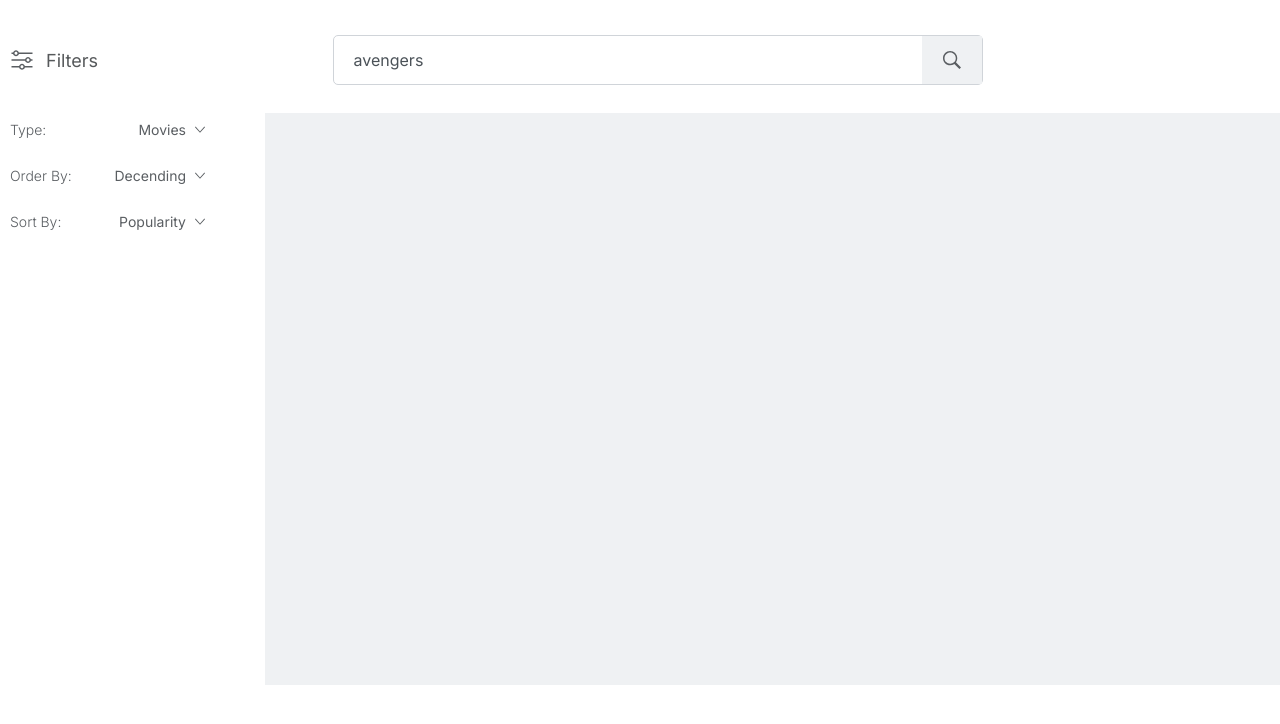
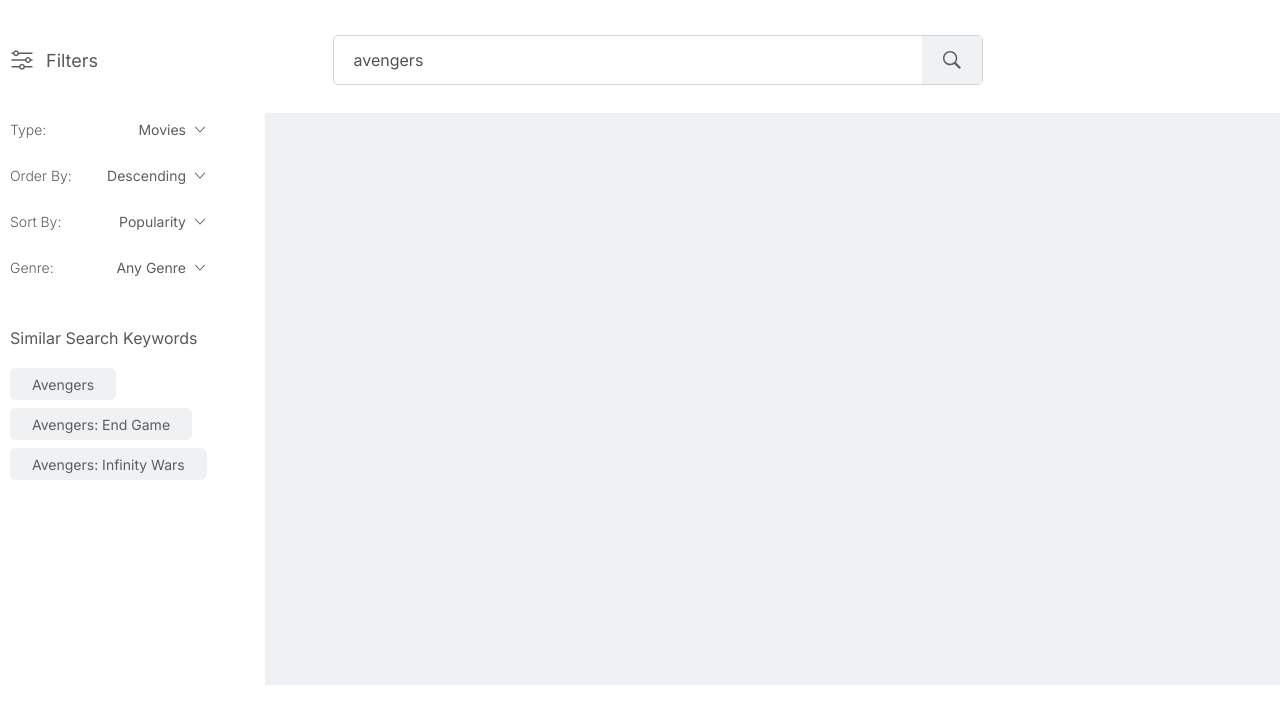
Before and after one commit to mansoor-roeen-glitch/shiny-potato, a React (Create React App) app: page / in a window 1280 px wide. Both pictures are taken after a click on the element "Avengers". Shown: the top 724 px of the page. Built offline with nearby package versions, Linux system fonts and the light colour scheme.

Commit message:
changes made

```diff
--- a/package.json
+++ b/package.json
@@ -6,9 +6,11 @@
     "@testing-library/jest-dom": "^5.16.2",
     "@testing-library/react": "^12.1.2",
     "@testing-library/user-event": "^13.5.0",
+    "axios": "^0.26.0",
     "history": "^5.2.0",
     "react": "^17.0.2",
     "react-dom": "^17.0.2",
+    "react-onclickoutside": "^6.12.1",
     "react-router": "^6.2.1",
     "react-router-dom": "^6.2.1",
     "react-scripts": "5.0.0",
--- a/src/components/FilterSelect.js
+++ b/src/components/FilterSelect.js
@@ -1,26 +1,45 @@
 // Dependencies
-import styled from 'styled-components';
-import React, {useState} from 'react'
+import styled from 'styled-components'
+import React, {useState, useRef, useEffect} from 'react'
 import { COLORS, FILTERS } from '../constants'
-import Icon from './Icon';
+import Icon from './Icon'
 
 export default function FilterSelect({title, options, option}) {
 
+  // Reference to Filter Select Wrapper
+  const nodeRef = useRef();
+
 	// Component States
   const [isDropdownActive, setIsDropdownActive] = useState(false)
+  const [selectedOption, setSelectedOption] = useState(option)
 
-  // Function to toggle the state of the dropdown
+  // toggle state of dropdown
   const handleDropdownToggle = () => setIsDropdownActive(!isDropdownActive);
 
-  // Function to hide the dropdown when clicked outside the container
-  const handleBlur = (event) => {
-    if (event.target.localName === 'Button') {
-      return null;
+  // updating selected option
+  const updateSelectedOption = (index) => {
+    setSelectedOption(index);
+    setIsDropdownActive(false)
+  }
+
+  // handle mousedown
+  const handleClick = e => {
+    if (nodeRef.current.contains(e.target)) {
+      // inside click
+      return;
     }
-
-    setIsDropdownActive(false);
+    // outside click
+    setIsDropdownActive(false)
   };
 
+  useEffect(() => {
+    // add when mounted
+    document.addEventListener("mousedown", handleClick);
+    // return function to be called when unmounted
+    return () => {
+      document.removeEventListener("mousedown", handleClick);
+    };
+  })
 
   return (
 
@@ -30,10 +49,10 @@ export default function FilterSelect({title, options, option}) {
           {title}
         </Title>
       </TitleWrapper>
-      <ButtonWrapper onBlur={handleBlur}>
+      <ButtonWrapper>
         <Button onClick={handleDropdownToggle} isDropdownActive={isDropdownActive}>
           <ButtonText>
-            {option}
+            {options[selectedOption]}
           </ButtonText>
           <ButtonIcon>
             <Icon
@@ -46,13 +65,12 @@ export default function FilterSelect({title, options, option}) {
             />
           </ButtonIcon>
         </Button>
-        <Selecter backgroundColor={COLORS.backgroundColorTypeB} dropshadow={FILTERS.primaryBoxshadow} isDropdownActive={isDropdownActive}>
-          <SelectorOption onClick={() => {console.log('click happened')}}>
-            <SelectorOptionText>Shows</SelectorOptionText>
-          </SelectorOption>
-          <SelectorOption>
-            <SelectorOptionText>Shows</SelectorOptionText>
-          </SelectorOption>
+        <Selecter ref={nodeRef} backgroundColor={COLORS.backgroundColorTypeB} dropshadow={FILTERS.primaryBoxshadow} isDropdownActive={isDropdownActive}>
+          {options.map((item, index) => (
+            <SelectorOption key={index} onClick={() => {updateSelectedOption(index)}}>
+              <SelectorOptionText>{item}</SelectorOptionText>
+            </SelectorOption>
+          ))}
         </Selecter>
       </ButtonWrapper>
     </MainWrapper>
@@ -92,8 +110,10 @@ const Selecter = styled.div `
 	height: fit-content;
 	list-style: none;
 	display: ${props => props.isDropdownActive ? 'initial' : 'none'};
+
+  right: 0px;
   box-shadow: 0px 0px 2px 0px #bacbd3;
-
+  min-width: 115px;
   width: calc(100% - 2px);
   top: calc(100% + 4px);
 	padding: 8px;
--- /dev/null
+++ b/src/components/FiltersSection.js
@@ -0,0 +1,101 @@
+// Dependencies
+import React from 'react'
+import styled from 'styled-components'
+
+// Components
+import Icon from '../components/Icon';
+import FilterSelect from './FilterSelect'
+import { DROPDOWNS } from '../constants';
+
+export default function FiltersSection() {
+
+  return (
+
+    <FiltersWrapper>
+
+      <FiltersHeader>
+        <Icon
+          iconFile='filters-icon.svg'
+          iconAlt='Filters Icon'
+          iconSize={{
+          iconHeight: 24,
+          iconWidth: 24,
+          }}
+        />
+        <HeaderText>
+            Filters
+        </HeaderText>
+      </FiltersHeader>
+
+      <FiltersContent>
+        <FiltersGrid>
+          <FilterSelect
+            title='Type:'
+            option={0}
+            options={DROPDOWNS.filterTypeDropdown}
+          />
+          <FilterSelect
+            title='Order By:'
+            option={0}
+            options={DROPDOWNS.filterOrderDropdown}
+          />
+          <FilterSelect
+            title='Sort By:'
+            option={0}
+            options={DROPDOWNS.filterSortDropdown}
+          />
+          <FilterSelect
+            title='Genre:'
+            option={0}
+            options={DROPDOWNS.filtersGenreDropdown}
+          />
+        </FiltersGrid>
+      </FiltersContent>
+
+    </FiltersWrapper>
+  )
+}
+
+
+const FiltersGrid = styled.div `
+  width: 100%;
+  padding: 0px 10px;
+  grid-template-columns: 1fr;
+  grid-template-rows: auto;
+  grid-row-gap: 14px;
+
+  display: grid;
+`;
+
+const HeaderText = styled.span `
+  font-size: 18px;
+
+  display: flex;
+  align-items: center;
+  color: #56595B;
+`;
+
+const FiltersContent = styled.div `
+  width: 100%;
+  height: fit-content;
+`;
+
+const FiltersHeader = styled.div `
+  height: 50px;
+  width: 100%;
+  column-gap: 12px;
+  padding-left: 10px;
+
+  display: flex;
+  align-items: center;
+`;
+
+const FiltersWrapper = styled.div `
+  width: 100%;
+  row-gap: 28px;
+  padding-bottom: 20px;
+
+  height: fit-content;
+  display: flex;
+  flex-direction: column;
+`;
--- /dev/null
+++ b/src/components/SimilarKeywordsSection.js
@@ -0,0 +1,125 @@
+// Dependencies
+import React from 'react'
+import { Link } from 'react-router-dom';
+import styled from 'styled-components';
+
+export default function SimilarKeywordsSection() {
+
+  return (
+
+    <MainWrapper>
+
+      <Header>
+        <HeaderText>
+            Similar Search Keywords
+        </HeaderText>
+      </Header>
+
+      <Content>
+        <Grid>
+
+          <GridItem>
+            <Link to='/avengers' style={{textDecoration: 'none'}}>
+              <Button>
+                <ButtonText>
+                  Avengers
+                </ButtonText>
+              </Button>
+            </Link>
+          </GridItem>
+
+          <GridItem>
+            <Link to='/avengers' style={{textDecoration: 'none'}}>
+              <Button>
+                <ButtonText>
+                  Avengers: End Game
+                </ButtonText>
+              </Button>
+            </Link>
+          </GridItem>
+
+          <GridItem>
+            <Link to='/avengers' style={{textDecoration: 'none'}}>
+              <Button>
+                <ButtonText>
+                  Avengers: Infinity Wars
+                </ButtonText>
+              </Button>
+            </Link>
+          </GridItem>
+
+        </Grid>
+      </Content>
+
+    </MainWrapper>
+  )
+}
+
+const ButtonText = styled.span `
+	font-size: 14px;
+
+	text-align: center;
+	color: #5A5E62;
+`;
+
+const Button = styled.button `
+  background: #EFF1F3;
+  border: none;
+  outline: none;
+  width: fit-content;
+  display: flex;
+  align-items: center;
+  justify-content: center;
+  text-decoration: none;
+
+  padding: 0px 22px;
+  height: 32px;
+  border-radius: 6px;
+`;
+
+const GridItem = styled.div `
+  width: 100%;
+  height: auto;
+`;
+
+const Grid = styled.div `
+  width: 100%;
+  padding: 0px 10px;
+  grid-template-columns: 1fr;
+  grid-template-rows: auto;
+  grid-row-gap: 8px;
+
+  display: grid;
+`;
+
+const Content = styled.div `
+  width: 100%;
+  height: fit-content;
+`;
+
+const HeaderText = styled.span `
+  font-size: 16px;
+
+  display: flex;
+  align-items: center;
+  color: #56595B;
+`;
+
+const Header = styled.div `
+  height: 50px;
+  padding-left: 10px;
+  width: 100%;
+
+  display: flex;
+  align-items: center;
+`;
+
+const MainWrapper = styled.div `
+  width: 100%;
+  row-gap: 5px;
+  padding-bottom: 20px;
+
+  height: fit-content;
+  display: flex;
+  flex-direction: column;
+`;
--- a/src/constants.js
+++ b/src/constants.js
@@ -31,7 +31,11 @@ const BORDERS = {
 }
 
 const DROPDOWNS = {
-    searchBarDropdown: ['Movies', 'Shows']
+    searchBarDropdown: ['Movies', 'Shows'],
+    filterTypeDropdown: ['Movies', 'Shows'],
+    filterOrderDropdown: ['Descending', 'Ascending'],
+    filterSortDropdown: ['Popularity', 'Title', 'Date', 'Rating'],
+    filtersGenreDropdown: ['Any Genre', 'Action', 'Adventure', 'Comedy', 'SCI-FI', 'Horror', 'Romance'],
 }
 
 const LISTS = {
--- a/src/routes/SearchRoute.js
+++ b/src/routes/SearchRoute.js
@@ -6,8 +6,8 @@ import { useNavigate } from 'react-router';
 
 // Components
 import SearchBar from '../components/SearchBar';
-import Icon from '../components/Icon';
-import FilterSelect from '../components/FilterSelect';
+import FiltersSection from '../components/FiltersSection';
+import SimilarKeywordsSection from '../components/SimilarKeywordsSection';
 
 export default function SearchRoute () {
 
@@ -46,45 +46,12 @@ export default function SearchRoute () {
     <OuterWrapper>
       <MainWrapper>
 
-        <FiltersWrapper>
-
-          <FiltersHeader>
-
-            <Icon
-              iconFile='filters-icon.svg'
-              iconAlt='Filters Icon'
-              iconSize={{
-                iconHeight: 24,
-                iconWidth: 24,
-              }}
-            />
-            <HeaderText>
-              Filters
-            </HeaderText>
-
-          </FiltersHeader>
-
-          <FiltersContent>
-            <FiltersGrid>
-              <FilterSelect
-                title='Type:'
-                option='Movies'
-              />
-              <FilterSelect
-                title='Order By:'
-                option='Decending'
-              />
-              <FilterSelect
-                title='Sort By:'
-                option='Popularity'
-              />
-            </FiltersGrid>
-          </FiltersContent>
-
-        </FiltersWrapper>
+        <Navbar>
+          <FiltersSection />
+          <SimilarKeywordsSection />
+        </Navbar>
 
         <SearchWrapper>
-
           <SearchHeader>
             <SearchBar
                 isInputOnFocus={true}
@@ -93,11 +60,9 @@ export default function SearchRoute () {
                 type={searchType === 'movies' ? 0 : 1}
             />
           </SearchHeader>
-
           <SearchContent>
 
           </SearchContent>
-
         </SearchWrapper>
 
       </MainWrapper>
@@ -106,22 +71,12 @@ export default function SearchRoute () {
 
 }
 
-const FiltersGrid = styled.div `
-  width: 100%;
-  padding: 0px 10px;
-  grid-template-columns: 1fr;
-  grid-template-rows: auto;
-  grid-row-gap: 14px;
+const Navbar = styled.div `
+  display: flex;
+  flex-direction: column;
+  align-items: center;
 
-  display: grid;
-`;
-
-const HeaderText = styled.span `
-  font-size: 18px;
-
-  display: flex;
-  align-items: center;
-  color: #56595B;
+  row-gap: 10px;
 `;
 
 const SearchContent = styled.div `
@@ -140,33 +95,9 @@ const SearchHeader = styled.div `
   justify-content: center;
 `;
 
-const FiltersContent = styled.div `
-  width: auto;
-  height: 100%;
-`;
-
-const FiltersHeader = styled.div `
-  height: 100%;
-  width: 100%;
-  column-gap: 12px;
-  padding-left: 10px;
-
-  display: flex;
-  align-items: center;
-`;
-
 const SearchWrapper = styled.div `
   width: 100%;
   height: 650px;
-  row-gap: 28px;
-  grid-template-rows: 50px 1fr;
-
-  display: grid;
-`;
-
-const FiltersWrapper = styled.div `
-  width: 100%;
-  height: 415px;
   row-gap: 28px;
   grid-template-rows: 50px 1fr;
 
```
Also changed, not shown: src/functions/fetch.js (added), 1 other file (tests, documents, lock files or other folders).
